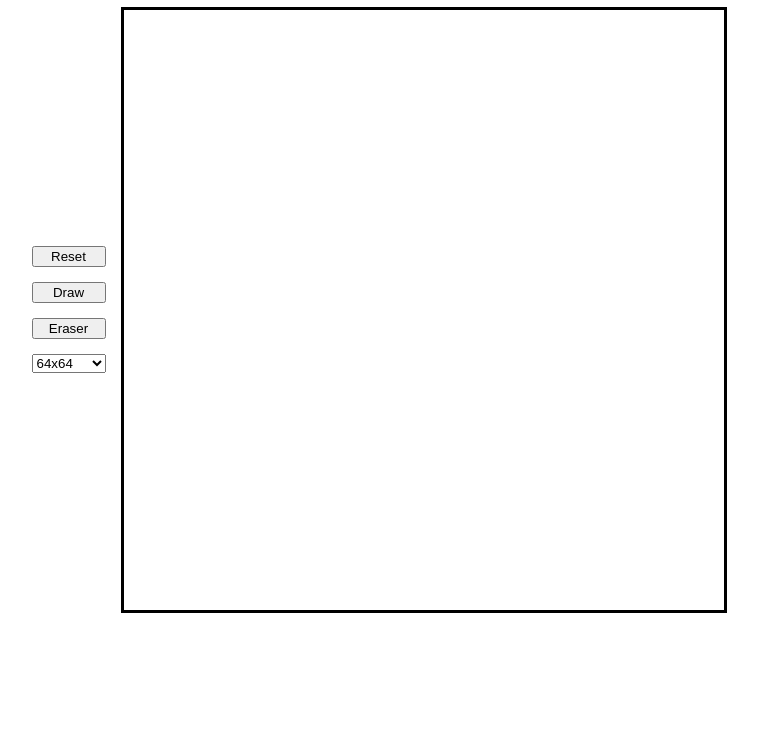
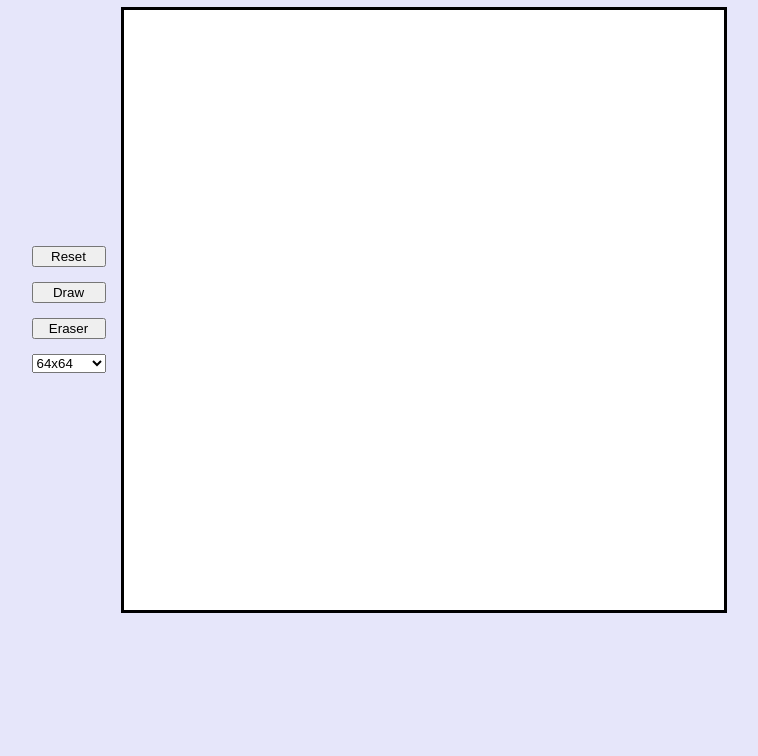
Before and after one commit to Crispon500/etch-a-sketch, a plain HTML site: page index.html in a window 1280 px wide. Shown: the part 73-829 px from the top of the page, without its empty margins (261-1019 px from the left). Before the commit the page ends 800 px from the top, so only its background shows below. Drawn offline with Linux system fonts and the light colour scheme.

Commit message:
add simple stylings to body and grid container

```diff
--- a/styles.css
+++ b/styles.css
@@ -1,3 +1,9 @@
+body {
+    width: auto;
+    height: 100svh;
+    background-color: lavender;
+}
+
 h1 {
     text-align: center;
 }
@@ -17,6 +23,7 @@ h1 {
 }
 
 .grid-container{
+    background-color: white;
     border: solid black;
     display:grid;
     height:600px;
```
